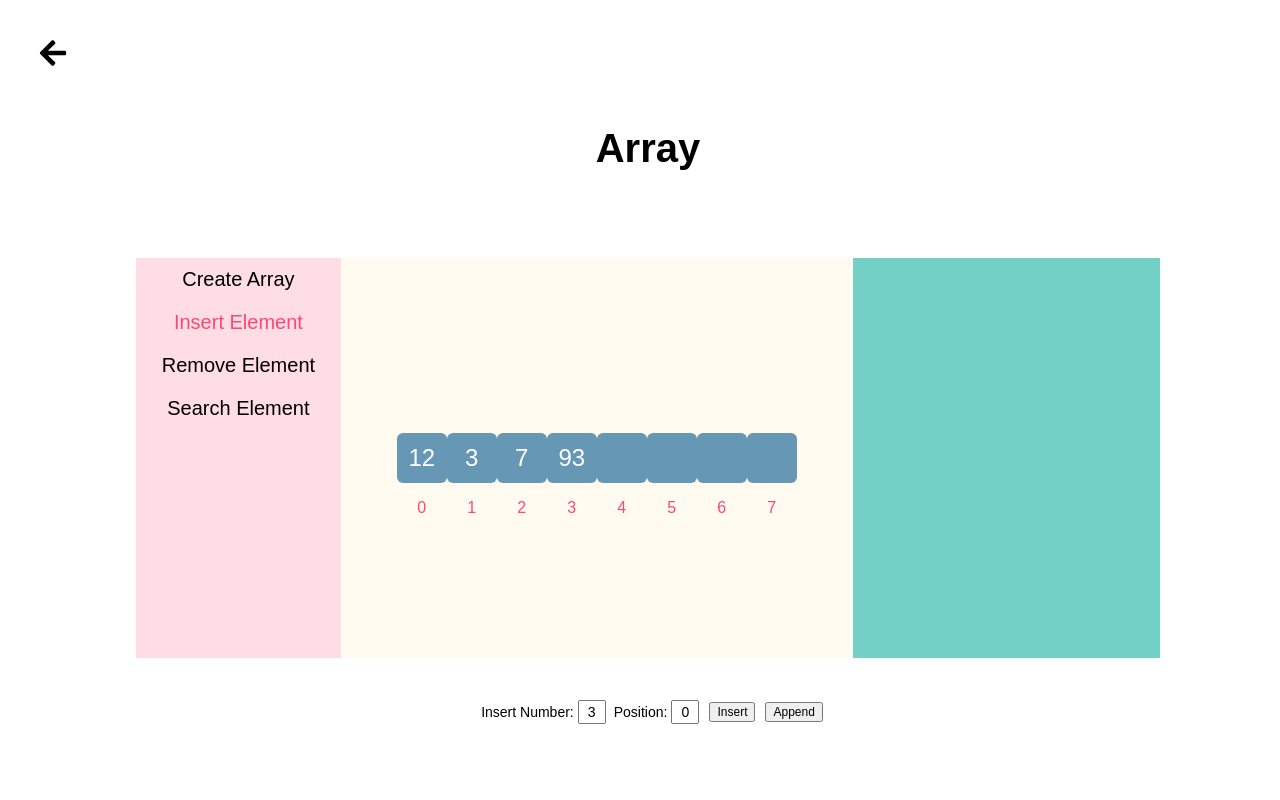
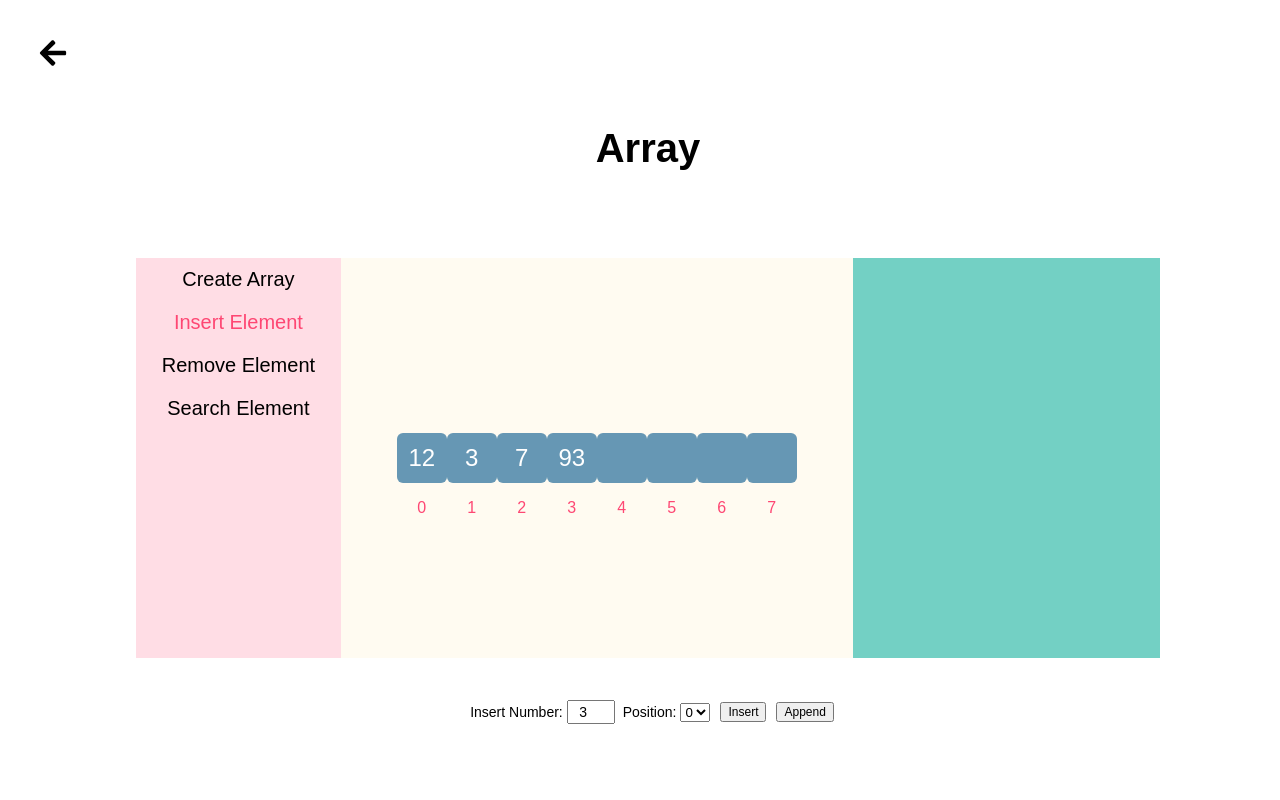
Before and after one commit to ZhangChingYu/AlgoWebsite, a React (Vite) app in the folder algowebsite/: page /array in a window 1280 px wide. Both pictures are taken after a click on the element "Insert Element". Shown: the top 800 px of the page. Built offline with nearby package versions, Linux system fonts and the light colour scheme; a web font is replaced by a local one.

Commit message:
append array

```diff
--- a/algowebsite/src/components/arrayAnim/ArrayAnim.jsx
+++ b/algowebsite/src/components/arrayAnim/ArrayAnim.jsx
@@ -2,15 +2,19 @@ import React from "react";
 import "./arrayAnim.css";
 import { animated, useSpring } from '@react-spring/web';
 
-const ArrayAnim = ({initSize, elemList, insertVal, insertPos, removeVal, searchVal}) => {
+const ArrayAnim = ({elemList, insertVal, insertPos, removeVal, searchVal}) => {
     const entryAnim = useSpring({from:{opacity:0}, to:{opacity:1}});
 
-    const elems = Array.from({ length: initSize }, (_, index) => (
+    const elems = Array.from({ length: elemList.length }, (_, index) => (
         <div key={"array_ele_"+index} className="array_anim_elem_wrap">
             <div className="array_anim_value">{elemList[index]}</div>
             <p style={{color:"var(--color-red)"}}>{index}</p>
         </div>
     ));
+
+    function handleInsert(){
+
+    }
 
     return(
         <div className="array_anim">
--- a/algowebsite/src/pages/subPage/array/Array.jsx
+++ b/algowebsite/src/pages/subPage/array/Array.jsx
@@ -5,32 +5,52 @@ import Gist from 'react-gist';
 import { FaArrowLeft } from "react-icons/fa";
 import { useNavigate } from "react-router-dom";
 
-var initSize = 8;
-var initEleSize = 4;
-
-const Array = () => {
+const ArrayPage = () => {
     const navigator = useNavigate();
 
     const [state, setState] = useState(0);
     const [code, setCode] = useState(0);
-    const [initialSize, setInitialSize] = useState(initSize);
-    const [initialEleSize, setInitialEleSize] = useState(initEleSize);
-    // for anim
-    const [aInitSize, setAInitSize] = useState(initSize);
+    const [initialSize, setInitialSize] = useState(8);
+    const [initialEleSize, setInitialEleSize] = useState(4);
+    const [insertPos, setInsertPos] = useState(0);
+    const [insertVal, setInsertVal] = useState(3);
+    // initial list
     const [elemList, setElemList] = useState([12, 3, 7, 93, null, null, null, null]);
+
 
     const handleCreate = () => {
         const list = [];
         if(initialSize<initialEleSize){
+            setInsertVal(3);
             alert("Element Size must not exceeds Array Size!")
         }else{
             for (let i = 0; i < initialSize; i++) {
                 list.push(i<initialEleSize?(Math.floor(Math.random() * 100) + 1):null);
             }
-            setAInitSize(initialSize);
             setElemList(list);
         }
     }
+
+    const handleAppend = () => {
+        if(insertVal===""){
+            alert("Please input numbers!");
+        }else{
+            if(initialEleSize<initialSize){
+                const tempList = elemList;
+                tempList[initialEleSize] = parseInt(insertVal);
+                setElemList(tempList);
+                setInitialEleSize(initialEleSize+1);
+            }
+        }
+    }
+
+    // for insert position
+    const insertOptions = Array.from({ length: elemList.length }, (_, index) => (
+        <option key={"array_insert_pos_"+index} value={index}>{index}</option>
+    ));
+    const handleInsertOptionChange = (event) => {
+        setInsertPos(event.target.value); // update option
+    };
 
     return(
         <div className="subpage">
@@ -50,7 +70,7 @@ const Array = () => {
                             <div className="subpage_menu_item" style={state===3?{color:"var(--color-red)"}:{}} onClick={()=>{setState(3)}}>Search Element</div>
                         </div>
                         <div className="subpage_anim" >
-                            <ArrayAnim initSize={aInitSize} elemList={elemList}/>
+                            <ArrayAnim elemList={elemList}/>
                         </div>
                         <div className="subpage_intro">
 
@@ -59,28 +79,30 @@ const Array = () => {
                     <div className="subpage_interact">
                         {state===0&&<div className="array_interact">
                             <p className="subpage_interact_p">Initial Size: </p>
-                            <input defaultValue={initSize} onChange={(input)=>{setInitialSize(input.target.value)}}/>
+                            <input defaultValue={initialSize} type="number" onChange={(input)=>{setInitialSize(input.target.value)}}/>
                             <p className="subpage_interact_p">Element Size: </p>
-                            <input defaultValue={initEleSize} onChange={(input)=>{setInitialEleSize(input.target.value)}}/>
+                            <input defaultValue={initialEleSize} type="number" onChange={(input)=>{setInitialEleSize(input.target.value)}}/>
                             <button className="subpage_btn" onClick={handleCreate}>Create</button>
                             <button className="subpage_btn">Empty</button>
                         </div>}
                         {state===1&&<div className="array_interact">
                             <p className="subpage_interact_p">Insert Number: </p>
-                            <input defaultValue={3} />
+                            <input defaultValue={insertVal} type="number" onChange={(input)=>{setInsertVal(input.target.value)}} />
                             <p className="subpage_interact_p">Position: </p>
-                            <input defaultValue={0} />
-                            <button className="subpage_btn">Insert</button>
-                            <button className="subpage_btn">Append</button>
+                            <select value={insertPos} style={{marginLeft:"4px"}} onChange={handleInsertOptionChange}>
+                                {insertOptions}
+                            </select>
+                            <button className="subpage_btn" onClick={()=>{}}>Insert</button>
+                            <button className="subpage_btn" onClick={handleAppend}>Append</button>
                         </div>}
                         {state===2&&<div className="array_interact">
                             <p className="subpage_interact_p">Remove Element: </p>
-                            <input defaultValue={3} />
+                            <input defaultValue={3} type="number"/>
                             <button className="subpage_btn">Remove</button>
                         </div>}
                         {state===3&&<div className="array_interact">
                             <p className="subpage_interact_p">Search Element: </p>
-                            <input defaultValue={8} />
+                            <input defaultValue={8} type="number"/>
                             <button className="subpage_btn">
                                 Search
                             </button>
@@ -136,4 +158,4 @@ const Array = () => {
     )
 }
 
-export default Array;
+export default ArrayPage;
--- a/algowebsite/src/pages/subPage/array/array.css
+++ b/algowebsite/src/pages/subPage/array/array.css
@@ -141,7 +141,7 @@
 .subpage input {
     font-family: var(--font-en);
     margin-left: 4px;
-    width: 20px;
+    width: 40px;
     font-size: 14px;
     line-height: 16px;
     height: 18px;
```
